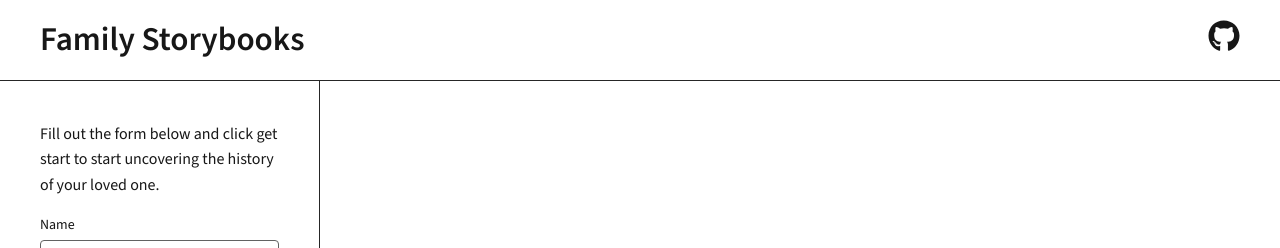
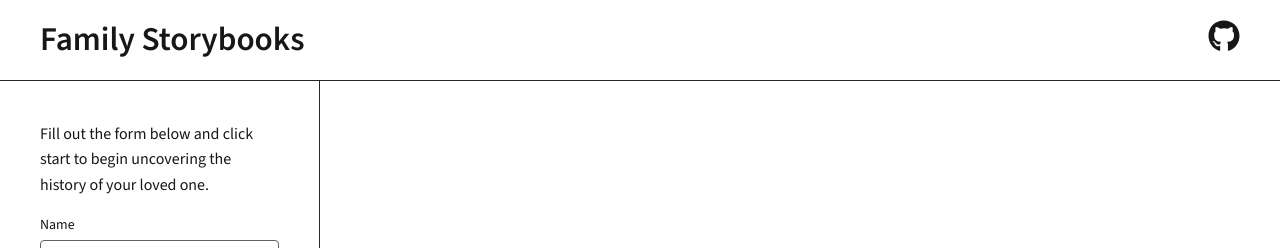
Before and after one commit to justono1/family-history-storybook, a Next.js app in the folder apps/web/: page / in a window 1280 px wide. Shown: the top 248 px of the page. Built offline with nearby package versions, Linux system fonts and the light colour scheme.

Commit message:
update styles and agent and comments and language

```diff
--- a/apps/web/app/components/Forms/InitialForm/InitialForm.tsx
+++ b/apps/web/app/components/Forms/InitialForm/InitialForm.tsx
@@ -24,8 +24,8 @@ export default function InitialForm({ onSubmit }: InitialFormProps) {
   return (
     <form onSubmit={handleSubmit(onSubmit)}>
       <p>
-        Fill out the form below and click get start to start uncovering the
-        history of your loved one.
+        Fill out the form below and click start to begin uncovering the history
+        of your loved one.
       </p>
       <Input
         label="Name"
--- a/apps/web/app/components/Forms/StoryFeedbackForm/StoryFeedbackForm.tsx
+++ b/apps/web/app/components/Forms/StoryFeedbackForm/StoryFeedbackForm.tsx
@@ -50,7 +50,7 @@ export default function StoryFeedbackForm({
     <form onSubmit={handleSubmit(onSubmit)}>
       <h4>Story Feedback</h4>
       <p>
-        We have generated an initial story based on the information your
+        We have generated an initial story based on the information you
         provided. If you have any feedback provide it below and we will provide
         an update.
       </p>
--- a/apps/web/app/page.module.css
+++ b/apps/web/app/page.module.css
@@ -69,6 +69,11 @@
   display: none;
 }
 
+.innerContainer {
+  margin: 0 auto;
+  max-width: 840px;
+}
+
 .divider {
   margin: 40px 0;
 }
--- a/apps/web/app/page.tsx
+++ b/apps/web/app/page.tsx
@@ -189,18 +189,20 @@ export default function Home() {
         {/* → Right content area */}
         <section className={styles.content}>
           {(historyPreview || storyPreview) && (
-            <>
+            <div className={styles.innerContainer}>
               {/* Render HTML from historyPreview */}
+              {/* Hackathon deserves some danger */}
               <div dangerouslySetInnerHTML={{ __html: historyPreview! }} />
 
               {storyPreview && (
                 <>
                   <hr className={styles.divider} />
                   {/* Render HTML from storyPreview */}
+                  {/* Hackathon deserves some danger */}
                   <div dangerouslySetInnerHTML={{ __html: storyPreview! }} />
                 </>
               )}
-            </>
+            </div>
           )}
           {(isGeneratingHistory || isGeneratingStory) && (
             <div className={styles.spinner}>
```
Also changed, not shown: 1 other file (tests, documents, lock files or other folders).
